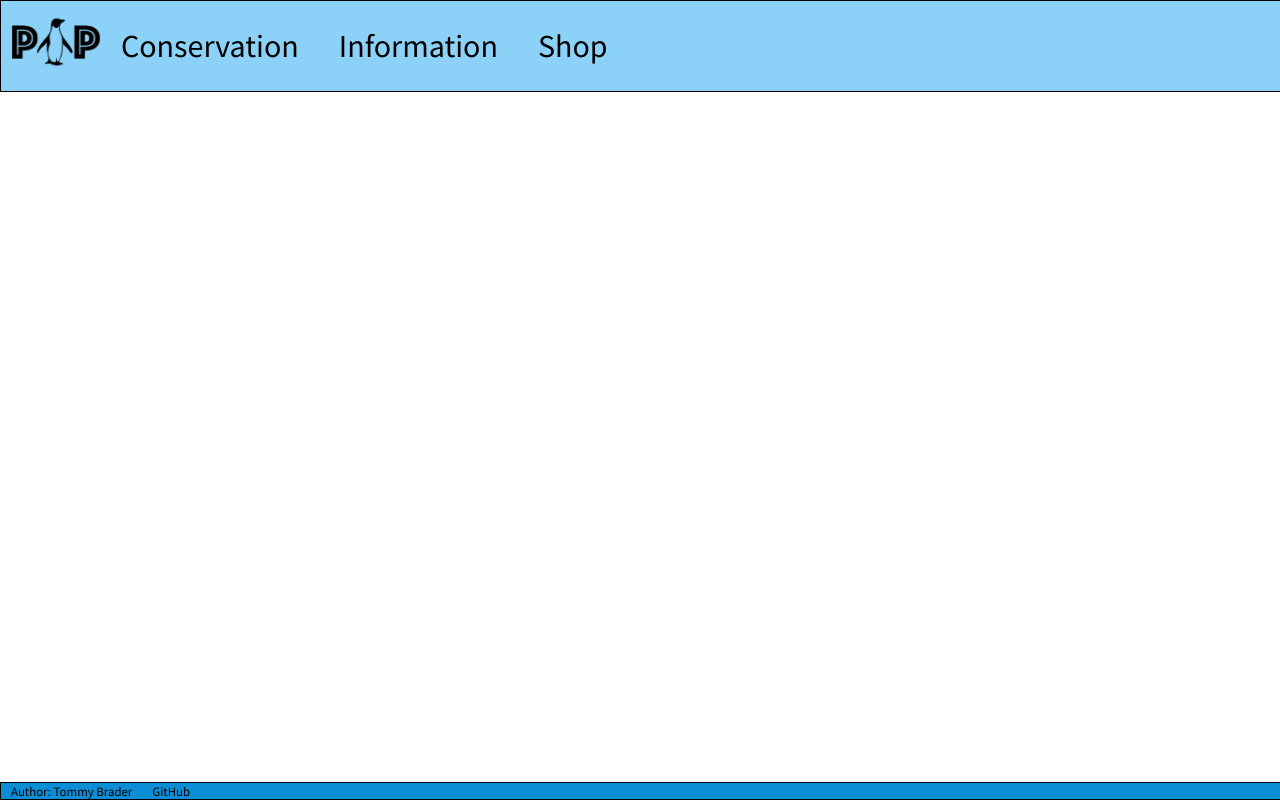
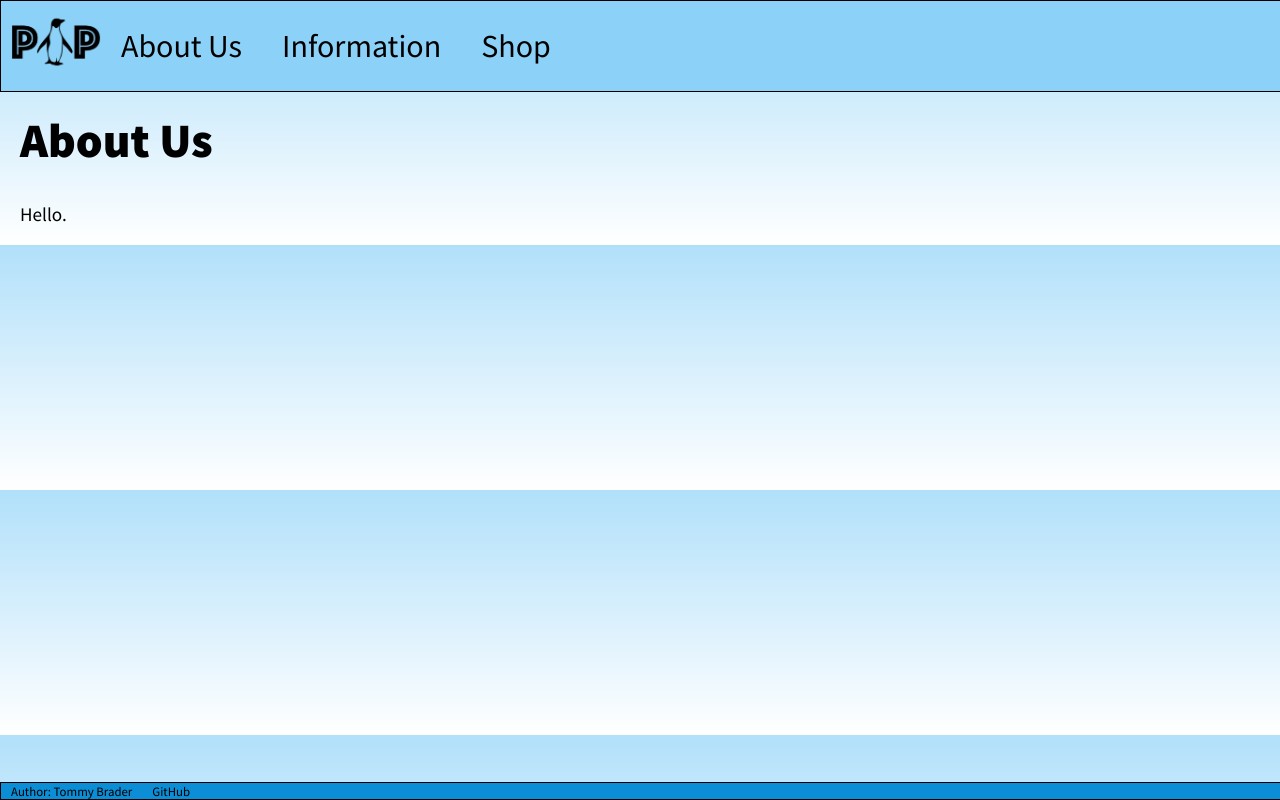
Before and after one commit to TommyBrader/penguin-project, a plain HTML site: page about-us.html in a window 1280 px wide. Drawn offline with Linux system fonts and the light colour scheme.

Commit message:
change tabs

```diff
--- a/conservation.html
+++ b/about-us.html
@@ -27,7 +27,7 @@
         </ul>
         <ul id="pages">
           <li class="top-nav-options">
-            <a href="./conservation.html">Conservation</a>
+            <a href="./about-us.html">About Us</a>
           </li>
           <li class="top-nav-options">
             <a href="./information.html">Information</a>
@@ -36,6 +36,12 @@
         </ul>
       </nav>
     </header>
+
+    <main>
+      <!-- About Us Introduction -->
+      <h1 class="page-title">About Us</h1>
+      <p class="standard-text">Hello.</p>
+    </main>
 
     <footer>
       <!-- Bottom Navigation Bar -->
--- a/global-styles.css
+++ b/global-styles.css
@@ -7,7 +7,8 @@
   background-repeat: no-repeat;
   background-position-x: center;
   background-size: 100% 800px; */
-  background: linear-gradient(rgb(177, 224, 250), rgb(251, 240, 234));
+  /* background: linear-gradient(rgb(177, 224, 250), rgb(251, 240, 234)); */
+  background: linear-gradient(rgb(177, 224, 250), rgb(255, 255, 255));
   font-family: "Source Sans Pro", sans-serif;
 }
 
```
Also changed, not shown: index.html (+2 -2 lines), information.html (+1 -1 lines), shop.html (+1 -1 lines).
